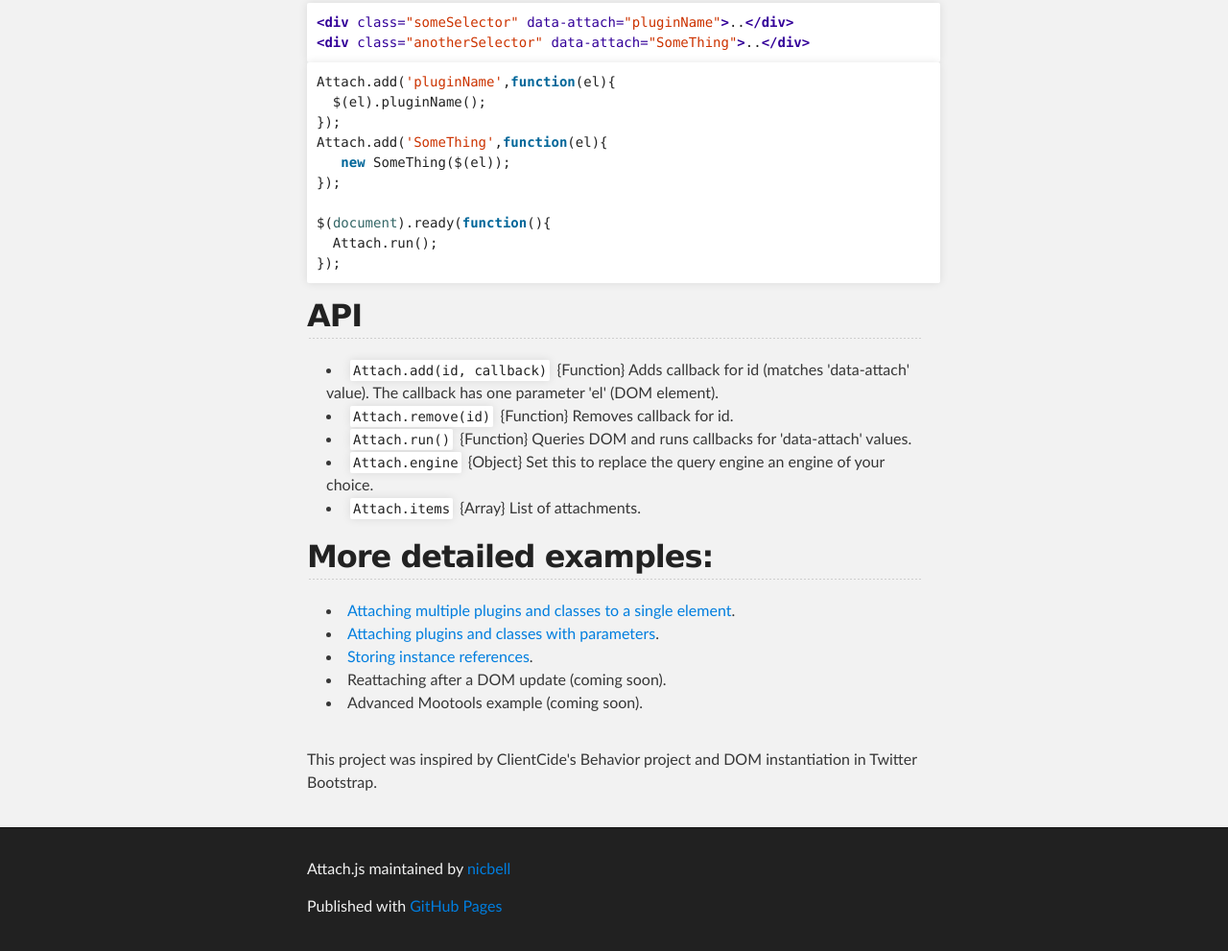
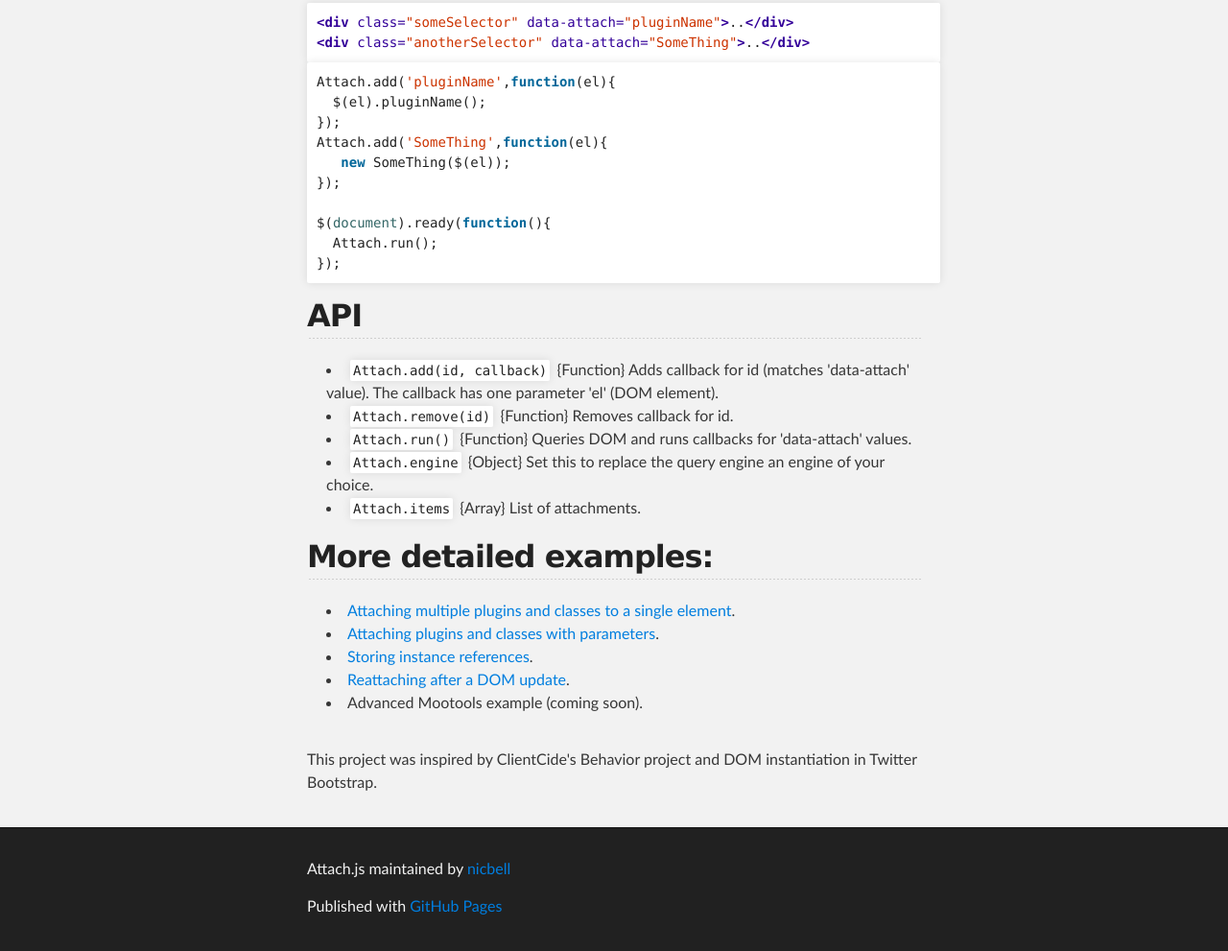
Before and after one commit to nicbell/attach.js, a plain HTML site: page index.html in a window 1280 px wide. Shown: the part 1186-2177 px from the top of the page at 96% size. Drawn offline with Linux system fonts and the light colour scheme.

Commit message:
Create gh-pages branch via GitHub

```diff
--- a/index.html
+++ b/index.html
@@ -112,7 +112,8 @@
 <a href="https://github.com/nicbell/attach.js/wiki/Attaching-plugins-and-classes-with-parameters">Attaching plugins and classes with parameters</a>.</li>
 <li>
 <a href="https://github.com/nicbell/attach.js/wiki/Storing-instance-references">Storing instance references</a>.</li>
-<li>Reattaching after a DOM update (coming soon).</li>
+<li>
+<a href="https://github.com/nicbell/attach.js/wiki/Reattaching-after-a-DOM-update">Reattaching after a DOM update</a>.</li>
 <li>Advanced Mootools example (coming soon).</li>
 </ul><h2></h2>
 
```
Also changed, not shown: params.json (+1 -1 lines).
